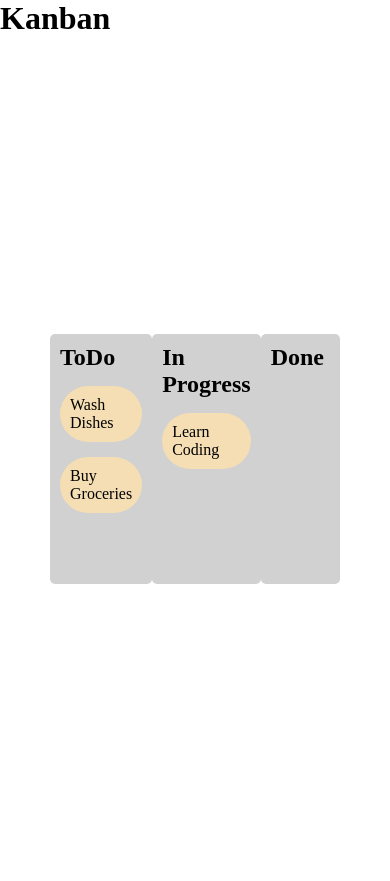
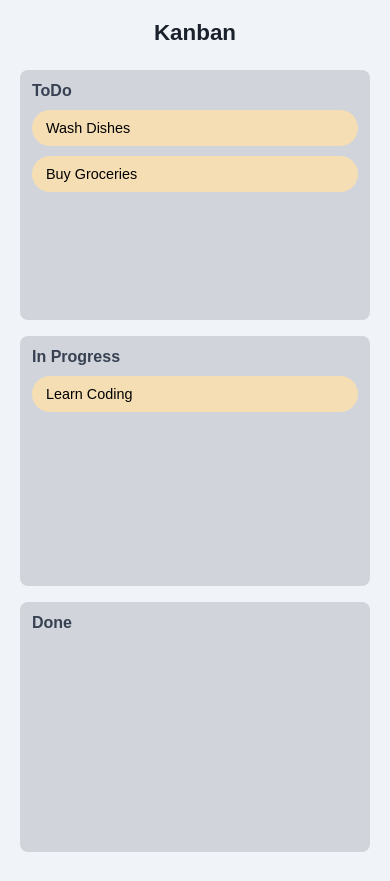
Before and after one commit to kofi-akyea/webdevprojects, a plain HTML site: page kanban/index.html in a window 390 px wide. Drawn offline with Linux system fonts and the light colour scheme.

Commit message:
fixed responsiveness

```diff
--- a/kanban/style.css
+++ b/kanban/style.css
@@ -4,27 +4,64 @@
   box-sizing: border-box;
 }
 
+body {
+  min-height: 100vh;
+  background-color: #f0f4f8;
+  font-family: sans-serif;
+  padding: 20px;
+}
+
+h1 {
+  text-align: center;
+  margin-bottom: 24px;
+  font-size: clamp(1.4rem, 5vw, 2rem);
+  color: #1a202c;
+}
+
 .container {
-  min-width: 100vw;
-  min-height: 100vh;
   display: flex;
-  align-items: center;
-  justify-content: space-between;
-  padding: 50px;
+  flex-wrap: wrap;
+  gap: 16px;
+  justify-content: center;
+  align-items: flex-start;
+  width: 100%;
+  max-width: 1200px;
+  margin: 0 auto;
 }
 
 .list {
-  width: 150px;
-  height: 250px;
-  background-color: rgb(209, 209, 209);
+  flex: 1 1 220px;
+  max-width: 360px;
+  min-height: 250px;
+  background-color: #d1d5db;
   gap: 5px;
-  padding: 10px;
-  border-radius: 5px;
+  padding: 12px;
+  border-radius: 8px;
+}
+
+.list h2 {
+  font-size: 1rem;
+  margin-bottom: 4px;
+  color: #374151;
 }
 
 .cards {
-  margin-top: 15px;
+  margin-top: 10px;
   background-color: wheat;
-  padding: 10px;
+  padding: 10px 14px;
   border-radius: 1000px;
+  font-size: 0.9rem;
+  cursor: grab;
+  word-break: break-word;
 }
+
+.cards:active {
+  cursor: grabbing;
+}
+
+@media (max-width: 480px) {
+  .list {
+    flex: 1 1 100%;
+    max-width: 100%;
+  }
+}
```
